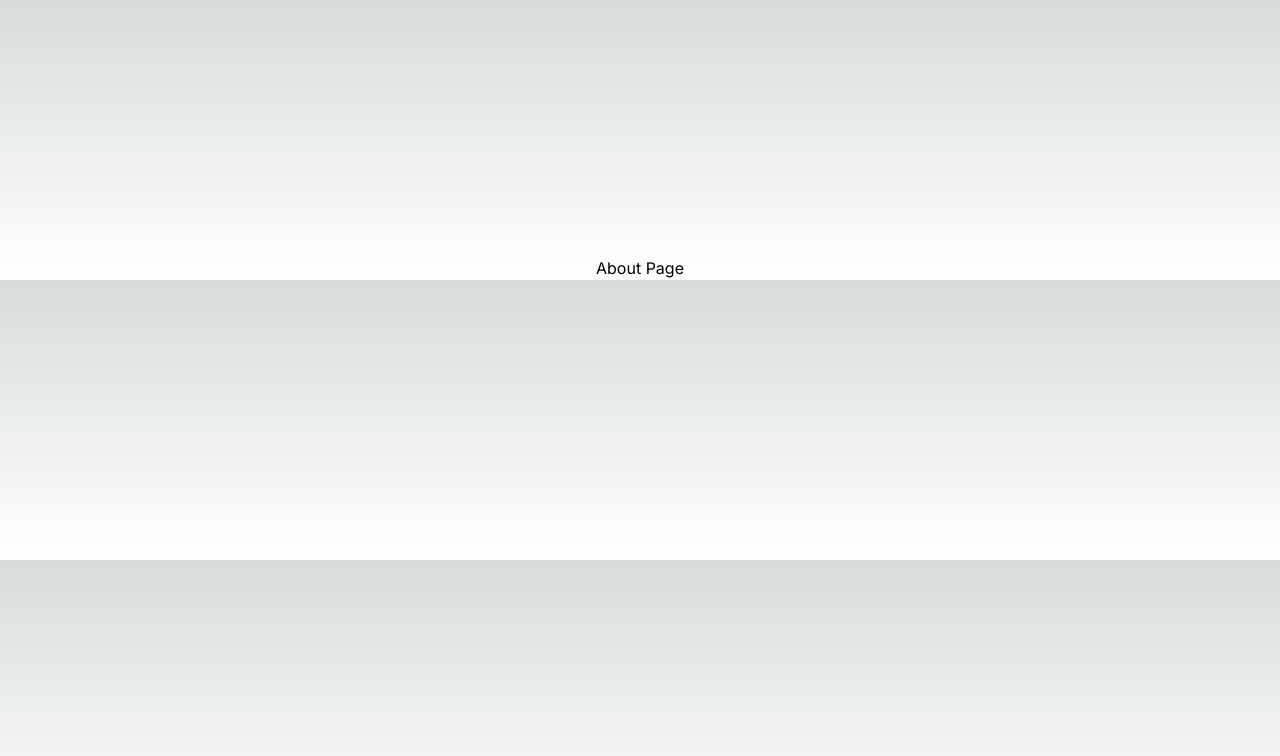
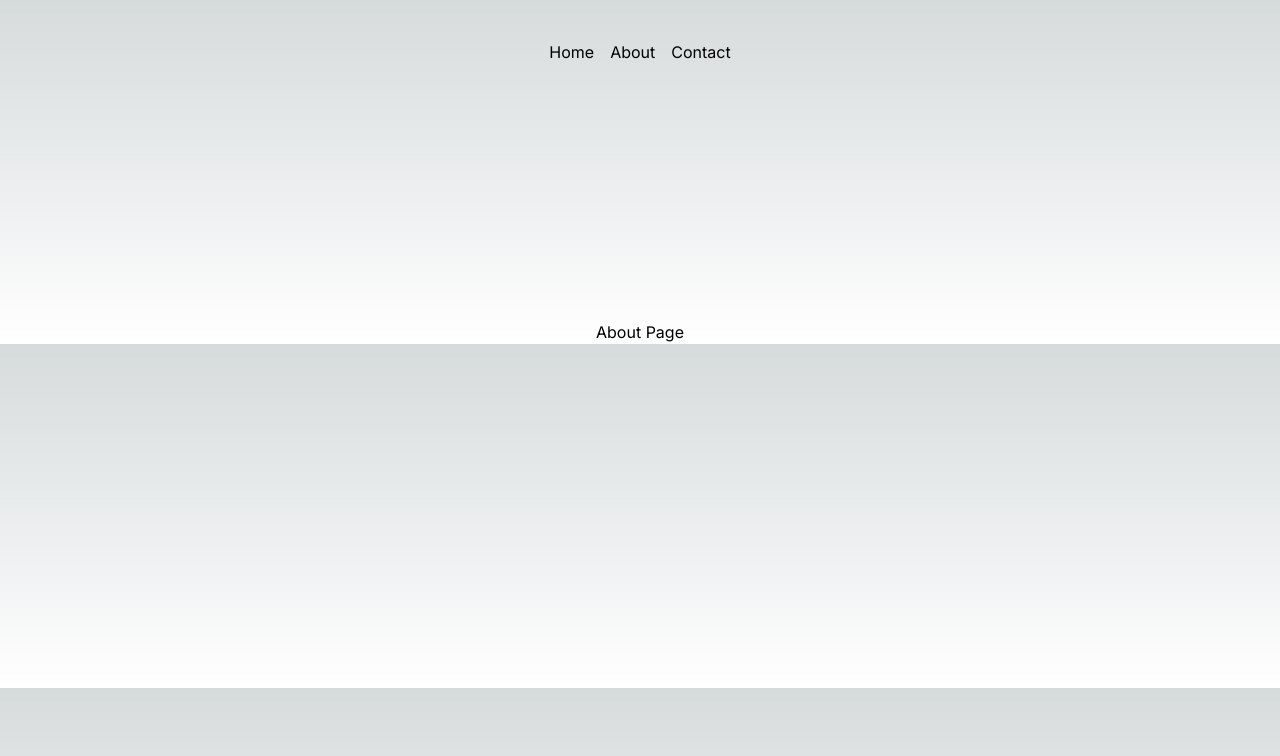
Before and after one commit to Vansh2204/Next-App, a Next.js app: page /about in a window 1280 px wide. Shown: the top 756 px of the page. Built offline with nearby package versions, Linux system fonts and the light colour scheme.

Commit message:
layout.js and Navbar

```diff
--- a/app/layout.js
+++ b/app/layout.js
@@ -1,5 +1,6 @@
 import { Inter } from "next/font/google";
 import "./globals.css";
+import Navbar from "@/components/Navbar";
 
 const inter = Inter({ subsets: ["latin"] });
 
@@ -10,8 +11,12 @@
 
 export default function RootLayout({ children }) {
   return (
+
     <html lang="en">
-      <body className={inter.className}>{children}</body>
+      <body className={inter.className}>
+        <Navbar/>
+        {children}
+      </body>
     </html>
   );
 }
--- a/app/page.js
+++ b/app/page.js
@@ -1,6 +1,7 @@
 import Head from "next/head";
 import Image from "next/image";
 import Script from "next/script";
+
 
 export default function Home() {
   return (
@@ -9,13 +10,7 @@
         <title>Next App</title>
         {/* <script src="/message.js"></script> */}
       </Head>
-      <nav>
-        <ul className="flex grid-cols-4 gap-4 m-10 justify-center">
-          <li className="">Home</li>
-          <li className="">About</li>
-          <li className="">Contact</li>
-        </ul>
-      </nav>
+
       {/* <Script src="/message.js">
     </Script> */}
       <h1 className="flex justify-center mt-20 text-2xl">Ticket Hunt</h1>
@@ -40,10 +35,10 @@
         </div>
 
       </div>
-      <Image
+      {/* <Image
         alt="Next Image"
 
-      />
+      /> */}
 
 
     </>
--- /dev/null
+++ b/components/Navbar.js
@@ -0,0 +1,19 @@
+import Link from "next/link";
+
+export default function Navbar(){
+    return(
+        <nav>
+        <ul className="flex grid-cols-4 gap-4 m-10 justify-center">
+          <li>
+            <Link href="/">Home</Link>
+          </li>
+          <li>
+            <Link href="/about">About</Link>
+          </li>
+          <li>
+            <Link href="/contact">Contact</Link>
+          </li>
+        </ul>
+      </nav>
+    )
+}
```
